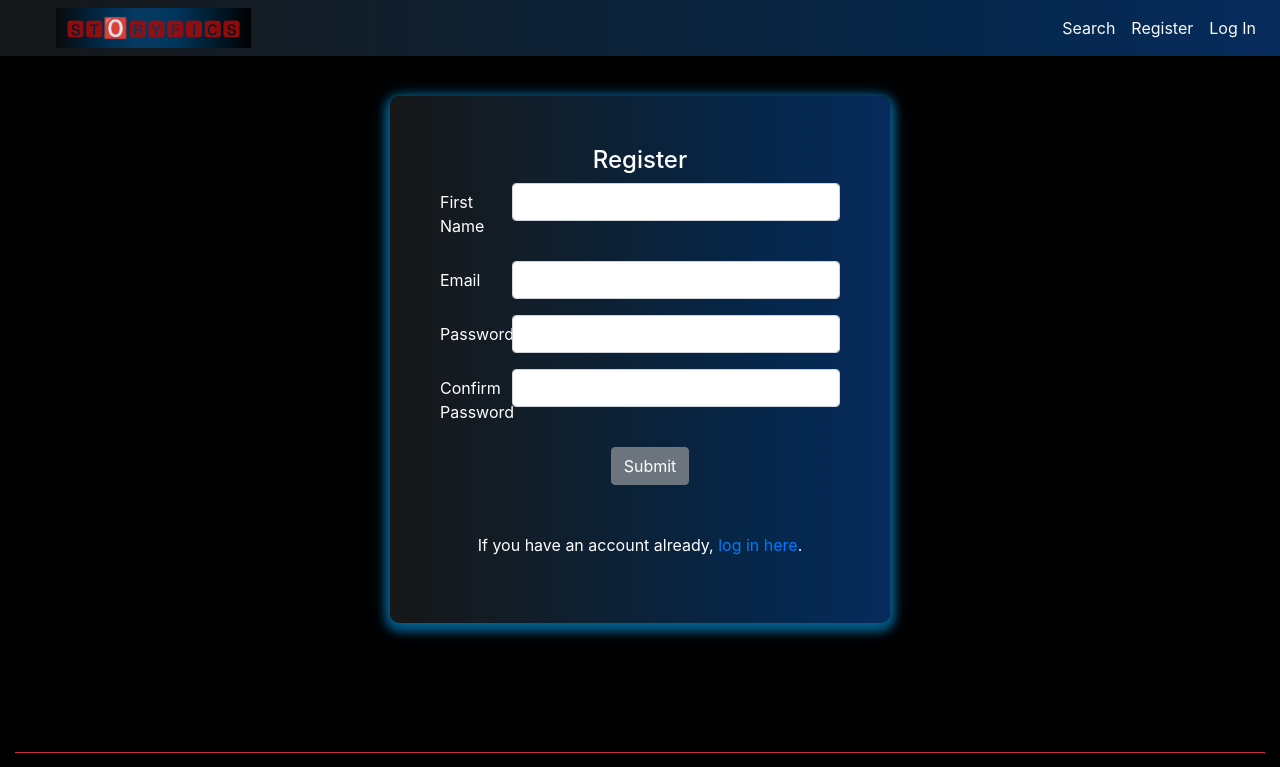
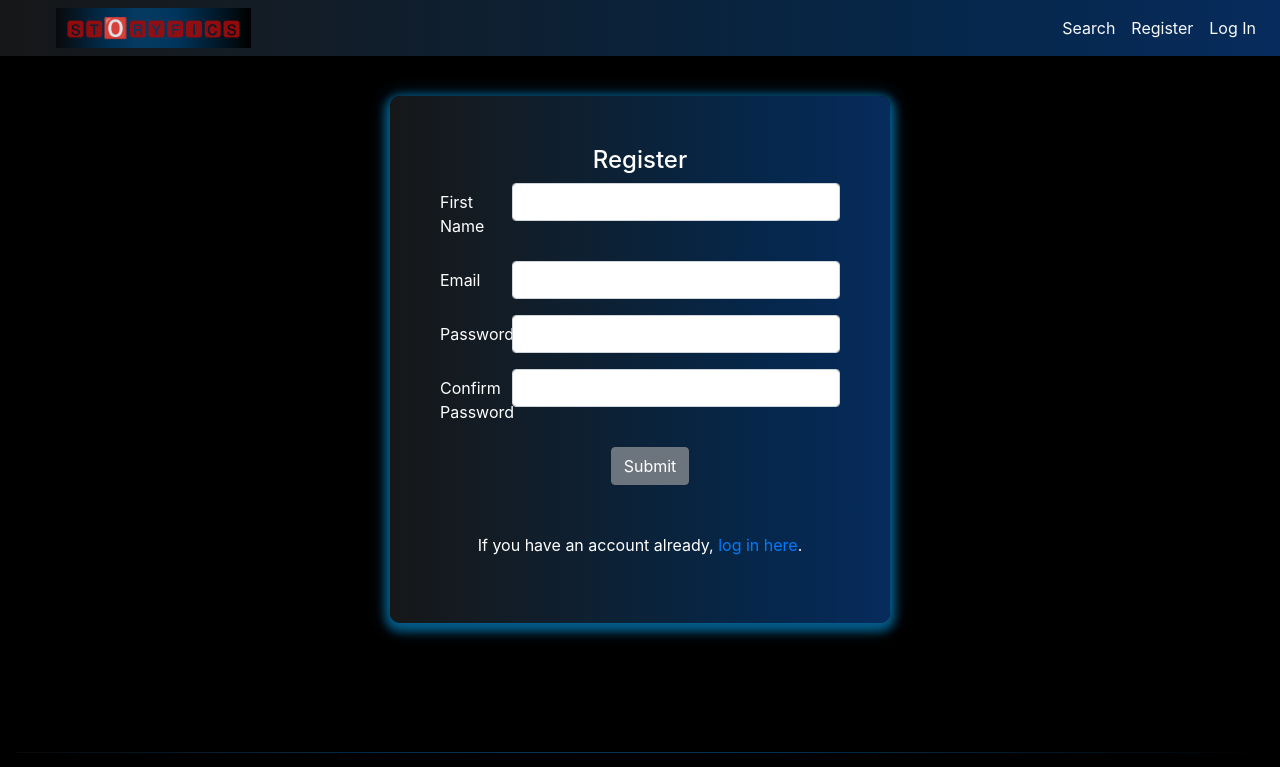
Before and after one commit to erlinh/VisualNovel, a React (Create React App) app in the folder client/: page /register in a window 1280 px wide. Shown: the top 767 px of the page. Built offline with nearby package versions, Linux system fonts and the light colour scheme; no server answers.

Commit message:
Changed bg of <hr> tag from red to same as navbar bg in registerPage

```diff
--- a/client/src/pages/LogInPage.css
+++ b/client/src/pages/LogInPage.css
@@ -1,6 +1,10 @@
 @import '../styles/variables.css';
 
 .loginPage__hr{
+    background: var( --bg-hr-background);
+}
+
+.registerPage__hr{
     background: var( --bg-hr-background);
 }
 
--- a/client/src/pages/RegisterPage.js
+++ b/client/src/pages/RegisterPage.js
@@ -130,7 +130,7 @@ export default function RegisterPage() {
               <p className="text-center mt-5" >If you have an account already, <Link to="/login" >log in here</Link>.</p>
             </Form>
           </div>
-          <div className="bg-danger">
+          <div className="registerPage__hr">
             <hr />
           </div>
           <FooterGrid/>
```
